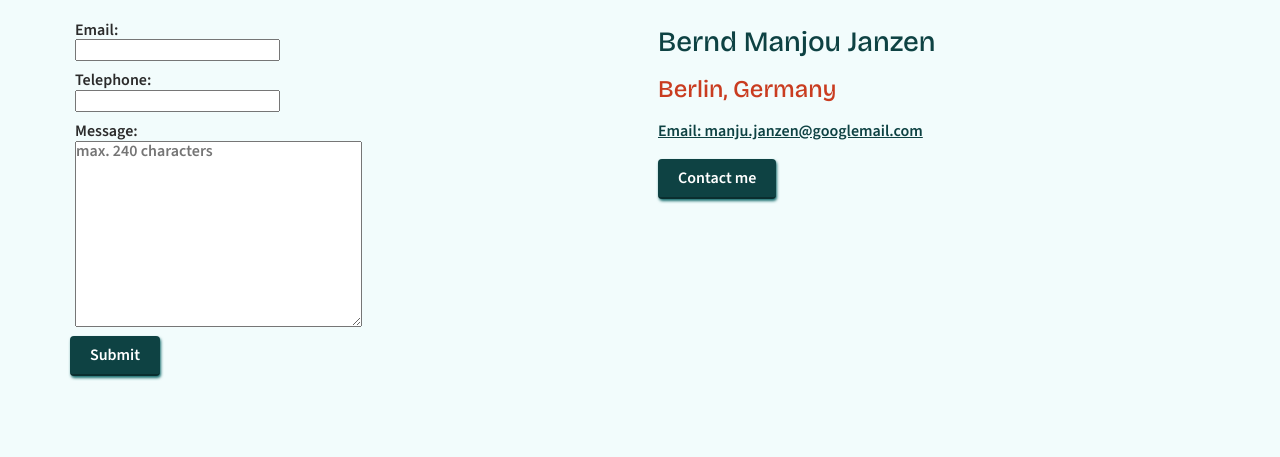
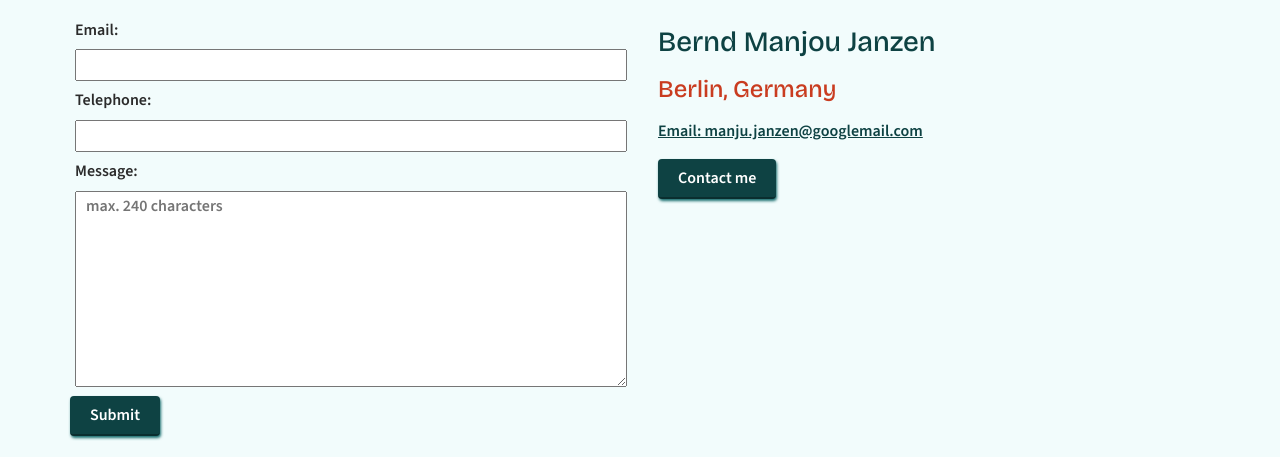
Before and after one commit to manjou/portfolio-site, a plain HTML site: page contact.html in a window 1280 px wide. Shown: the part 223-680 px from the top of the page. Drawn offline with nearby package versions, Linux system fonts and the light colour scheme.

Commit message:
style sheet corrections

```diff
--- a/css/style.production.css
+++ b/css/style.production.css
@@ -1,3 +1,10 @@
+/*
+* Prefixed by https://autoprefixer.github.io
+* PostCSS: v8.4.14,
+* Autoprefixer: v10.4.7
+* Browsers: last 4 version
+*/
+
 /*
 * Prefixed by https://autoprefixer.github.io
 * PostCSS: v8.4.14,
@@ -379,20 +386,12 @@ a.button {
     -ms-grid-columns: 1fr 1rem 1fr;
     grid-template-columns: 1fr 1fr;
     grid-gap: 1rem;
-<<<<<<< HEAD
     margin-bottom: 10px;
     padding: 10px;
-=======
-    /* background-color: var(--background-color-lightgrey);  */
->>>>>>> 50110b8069259d303d22f30b785f96064e05b8e2
 }
 #contact-info {
     width: 50vh;
     padding: 10px;
-<<<<<<< HEAD
-=======
-    /* background-color: var(--background-color-lightgrey);  */
->>>>>>> 50110b8069259d303d22f30b785f96064e05b8e2
 }
 
 #contact-info a {
@@ -402,14 +401,8 @@ a.button {
 .form_field {
     display: block;
     padding: 5px;
-<<<<<<< HEAD
 }
 .form_field input,
-=======
-    /* background-color: var(--background-color-lightgrey); */
-}
-.form_field input,
->>>>>>> 50110b8069259d303d22f30b785f96064e05b8e2
 .form_field textarea {
     width: 100%;
     margin-top: 10px;
--- a/css/styles.css
+++ b/css/styles.css
@@ -319,20 +319,12 @@ a.button {
     display: grid;
     grid-template-columns: 1fr 1fr;
     grid-gap: 1rem;
-<<<<<<< HEAD
     margin-bottom: 10px;
     padding: 10px;
-=======
-    /* background-color: var(--background-color-lightgrey);  */
->>>>>>> 50110b8069259d303d22f30b785f96064e05b8e2
 }
 #contact-info {
     width: 50vh;
     padding: 10px;
-<<<<<<< HEAD
-=======
-    /* background-color: var(--background-color-lightgrey);  */
->>>>>>> 50110b8069259d303d22f30b785f96064e05b8e2
 }
 
 #contact-info a {
@@ -342,14 +334,8 @@ a.button {
 .form_field {
     display: block;
     padding: 5px;
-<<<<<<< HEAD
 }
 .form_field input,
-=======
-    /* background-color: var(--background-color-lightgrey); */
-}
-.form_field input,
->>>>>>> 50110b8069259d303d22f30b785f96064e05b8e2
 .form_field textarea {
     width: 100%;
     margin-top: 10px;
```
